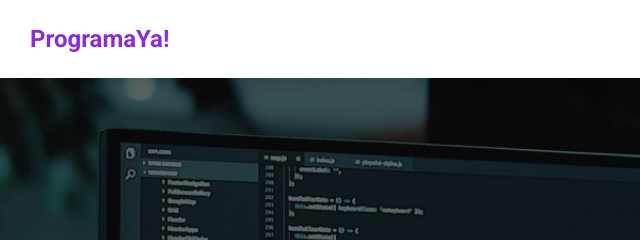
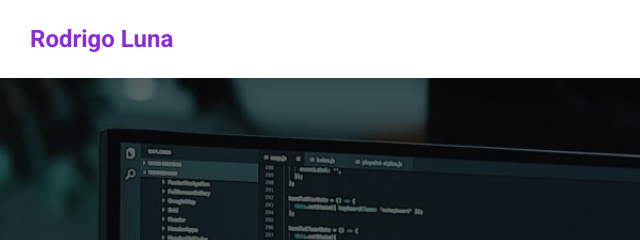
Before and after one commit to rlunasanchez/programaYa, a plain HTML site: page index.html in a window 1280 px wide. Shown: the top 240 px of the page, 0-640 px from the left. Drawn offline with Linux system fonts and the light colour scheme.

Commit message:
Update brand name to Rodrigo Luna

```diff
--- a/index.html
+++ b/index.html
@@ -3,11 +3,11 @@
   <head>
     <meta charset="UTF-8" />
     <meta name="viewport" content="width=device-width, initial-scale=1.0" />
-    <meta name="description" content="Aprende a programar con ProgramaYa! Cursos de Front-end, Full-stack y Python. 100% Online con soporte personalizado." />
+    <meta name="description" content="Aprende a programar con Rodrigo Luna Cursos de Front-end, Full-stack y Python. 100% Online con soporte personalizado." />
     <meta name="keywords" content="programación, cursos de programación, front-end, full-stack, python, desarrollo web" />
-    <meta name="author" content="ProgramaYa!" />
+    <meta name="author" content="Rodrigo Luna" />
     <meta name="robots" content="index, follow" />
-    <title>ProgramaYa! - Aprende a Programar</title>
+    <title>Rodrigo Luna - Aprende a Programar</title>
     <link rel="stylesheet" href="index.css" />
     <link rel="preconnect" href="https://fonts.googleapis.com">
     <link rel="preconnect" href="https://fonts.gstatic.com" crossorigin>
@@ -16,7 +16,7 @@
   <body>
     <header>
       <div class="container">
-        <p class="logo">ProgramaYa!</p>
+        <p class="logo">Rodrigo Luna</p>
         <nav>
           <a href="index.html">Inicio</a>
           <a href="#somos-proya">Quiénes somos</a>
@@ -97,7 +97,7 @@
       </section>
       <footer>
         <div class="container">
-          <p>&copy; ProgramaYa! Chile - Derechos reservados 2026</p>
+          <p>&copy; Rodrigo Luna Chile - Derechos reservados 2026</p>
         </div>
       </footer>
   </body>
```
Also changed, not shown: contacto.html (+5 -5 lines), programas.html (+4 -4 lines), testimonios.html (+6 -6 lines).
